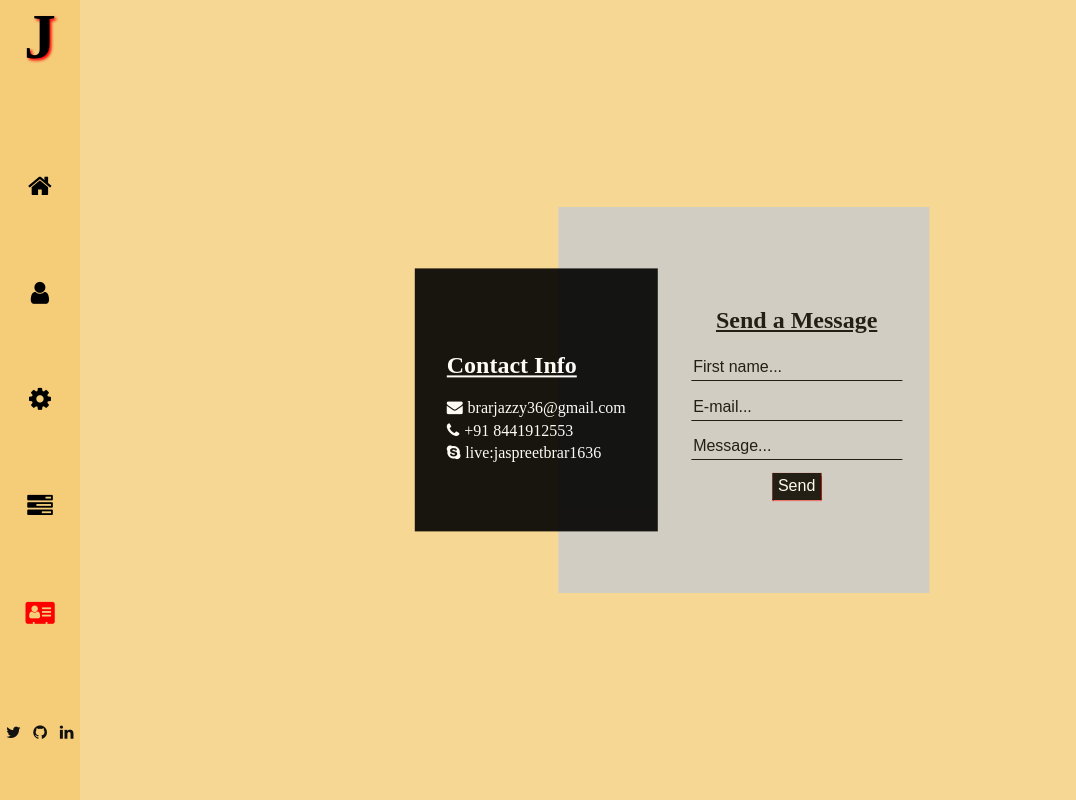
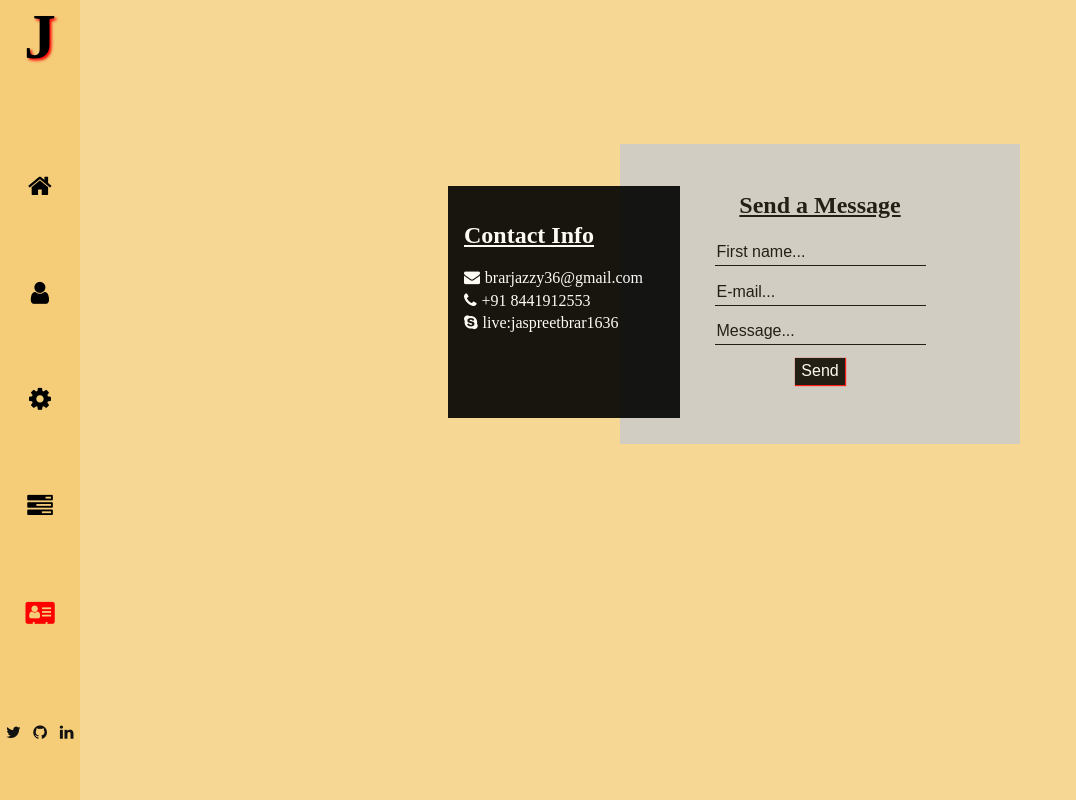
Before and after one commit to jazzyyss/portfolio, a React (Create React App) app: page /contact in a window 1280 px wide. Shown: the whole page, without its empty margins (0-1076 px from the left). Built offline with nearby package versions, Linux system fonts and the light colour scheme.

Commit message:
added changes to the contact page

```diff
--- a/src/App.css
+++ b/src/App.css
@@ -115,22 +115,25 @@
   font-size: 2rem;
 }
 /*contact*/
-.showcase .contact {
-}
 .showcase .contact h2 {
   text-decoration: underline;
+}
+.showcase .contact {
+  display: grid;
+  grid-template-columns: 1fr 1fr;
+  margin-top: 12%;
 }
 .showcase .contact .contactInfo {
   background-color: black;
   color: white;
   opacity: 90%;
-  padding: 4rem 2rem;
   text-align: left;
-  position: absolute;
-  left: 40%;
-  top: 50%;
-  transform: translate(-40%, -50%);
   z-index: 1;
+  width: 200px;
+  padding: 1rem;
+  height: 200px;
+  margin-top: 7%;
+  justify-self: end;
 }
 .showcase .contact .contactInfo div {
   margin-bottom: 0.3rem;
@@ -141,15 +144,14 @@
 .showcase .contact .sendMessage {
   background-color: #ccc;
   opacity: 85%;
-  padding: 5rem;
-  position: absolute;
-  top: 50%;
-  left: 50%;
-  transform: translate(-22%, -50%);
+  width: 400px;
+  height: 300px;
+  margin-left: -10%;
 }
 .showcase .contact .sendMessage .box {
-  margin-right: -50%;
+  padding-top: 7%;
 }
+
 .showcase .contact .sendMessage input,
 button {
   background: none;
```
